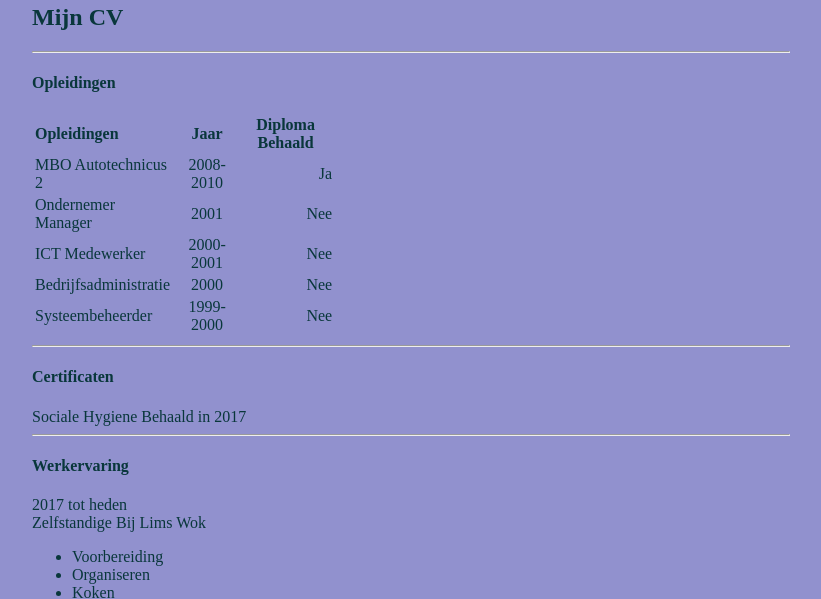
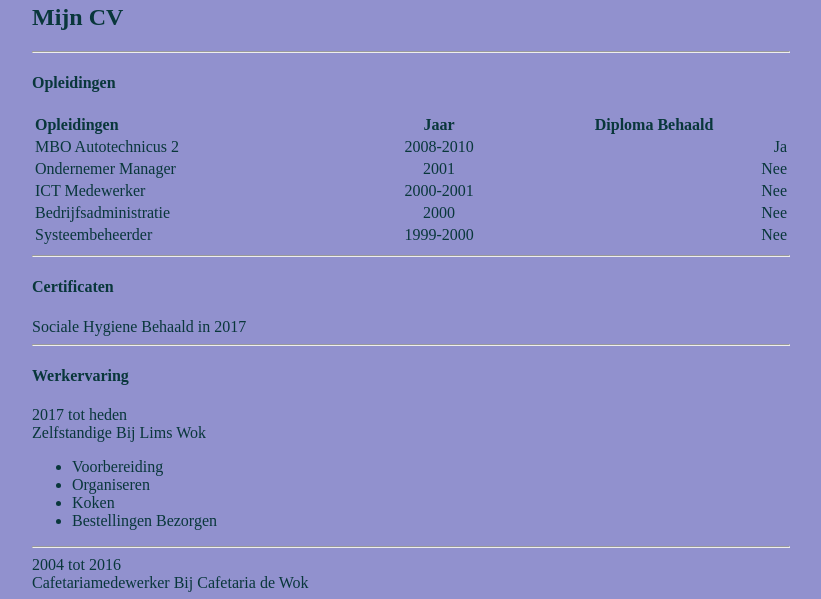
Before and after one commit to HaoLim82/newles15nha, a plain HTML site: page mijncv.html in a window 1280 px wide. Shown: the part 137-736 px from the top of the page, without its empty margins (229-1050 px from the left). Drawn offline with Linux system fonts and the light colour scheme.

Commit message:
Update mijncv.html

```diff
--- a/mijncv.html
+++ b/mijncv.html
@@ -19,7 +19,7 @@
        <h2>Mijn CV</h2>
        <hr>
        <div><h4>Opleidingen</h4>
-        <table style="width: 40%;">
+        <table style="width: 100%;">
             <tr>
                 <th style="text-align: left;">Opleidingen</th>
                 <th>Jaar</th>
```
